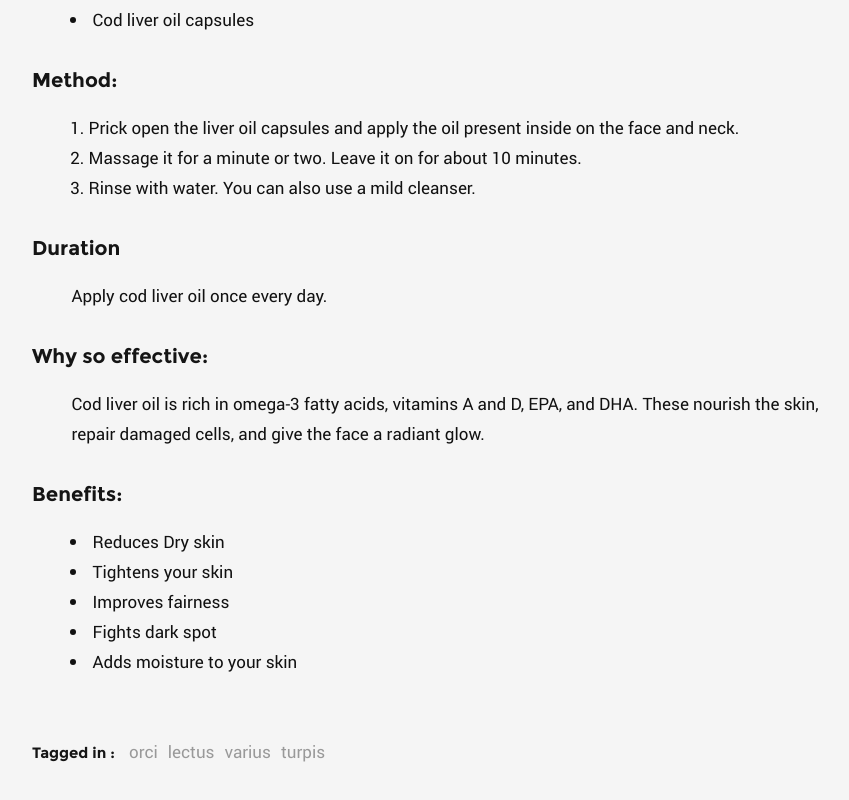
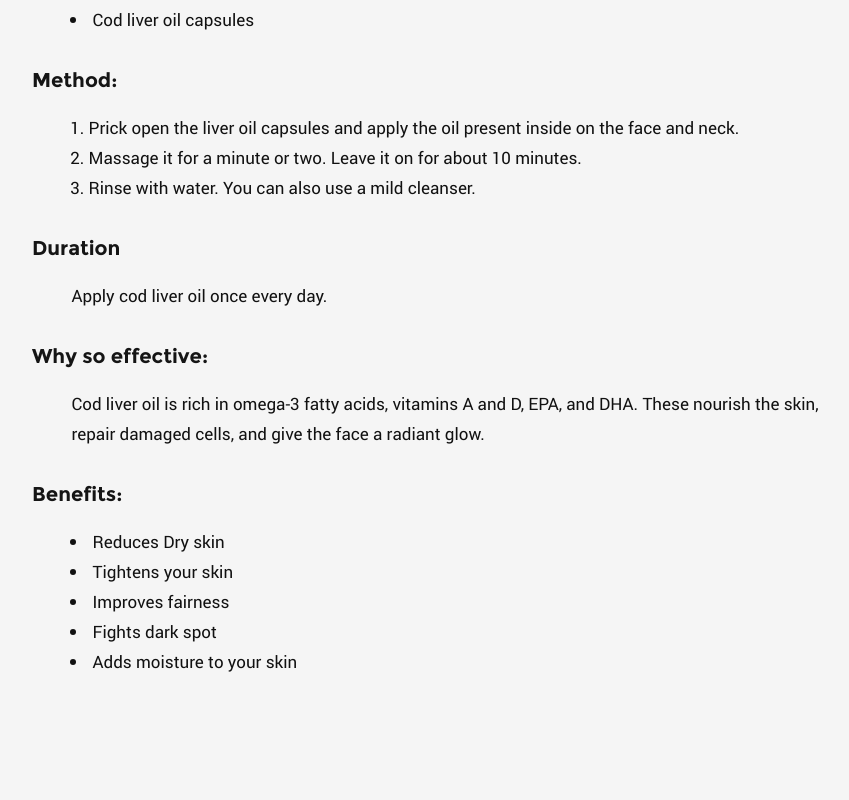
Before and after one commit to bharat029/soyatree, a plain HTML site: page skincare.html in a window 1280 px wide. Shown: the part 7314-8114 px from the top of the page, without its empty margins (213-1062 px from the left). Drawn offline with Linux system fonts and the light colour scheme; files whose address does not match are found by name.

Commit message:
remove tags

```diff
--- a/skincare.html
+++ b/skincare.html
@@ -319,11 +319,6 @@
 								<li>Adds moisture to your skin</li>
 							</ul>
 
-							<p class="tags">
-								<span>Tagged in :</span>
-								<a href="#">orci</a><a href="#">lectus</a><a href="#">varius</a><a href="#">turpis</a>
-							</p>
-
 						</div> <!-- end entry-primary -->
 
 					</article>
```
